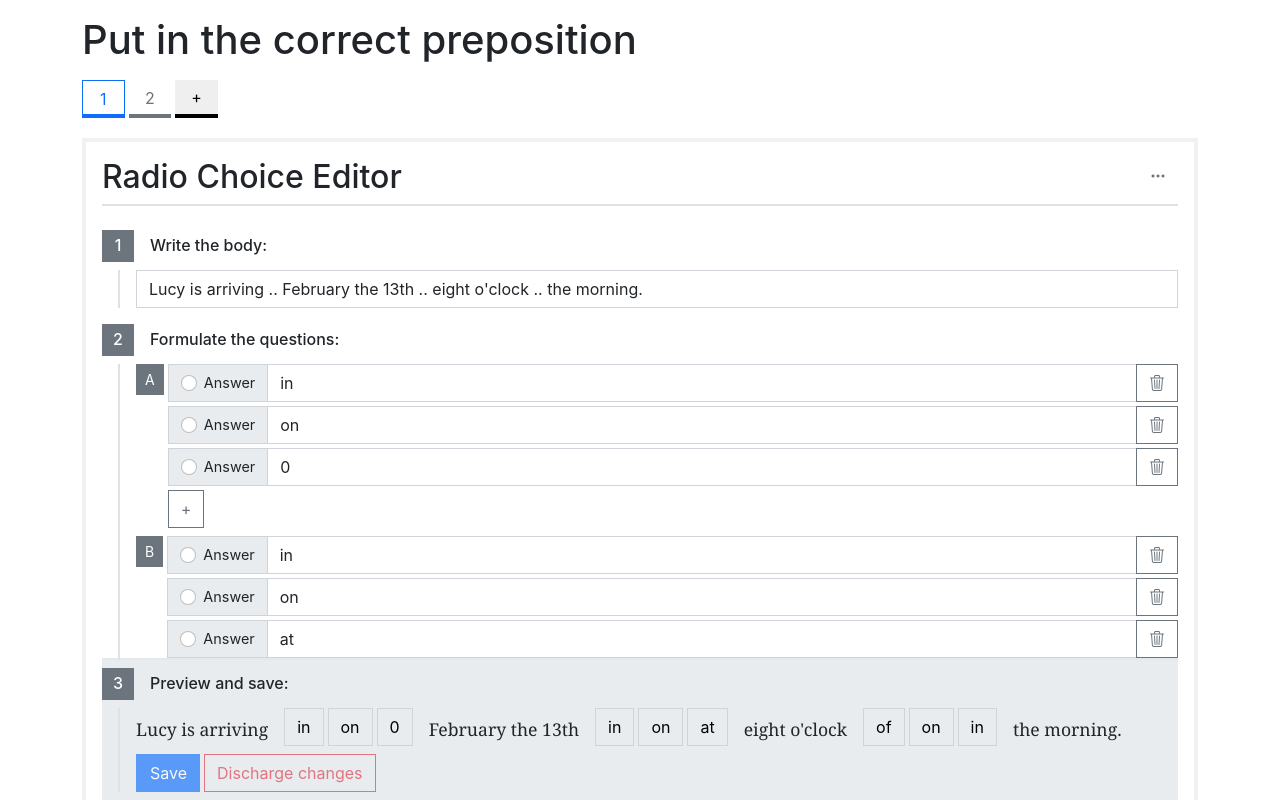
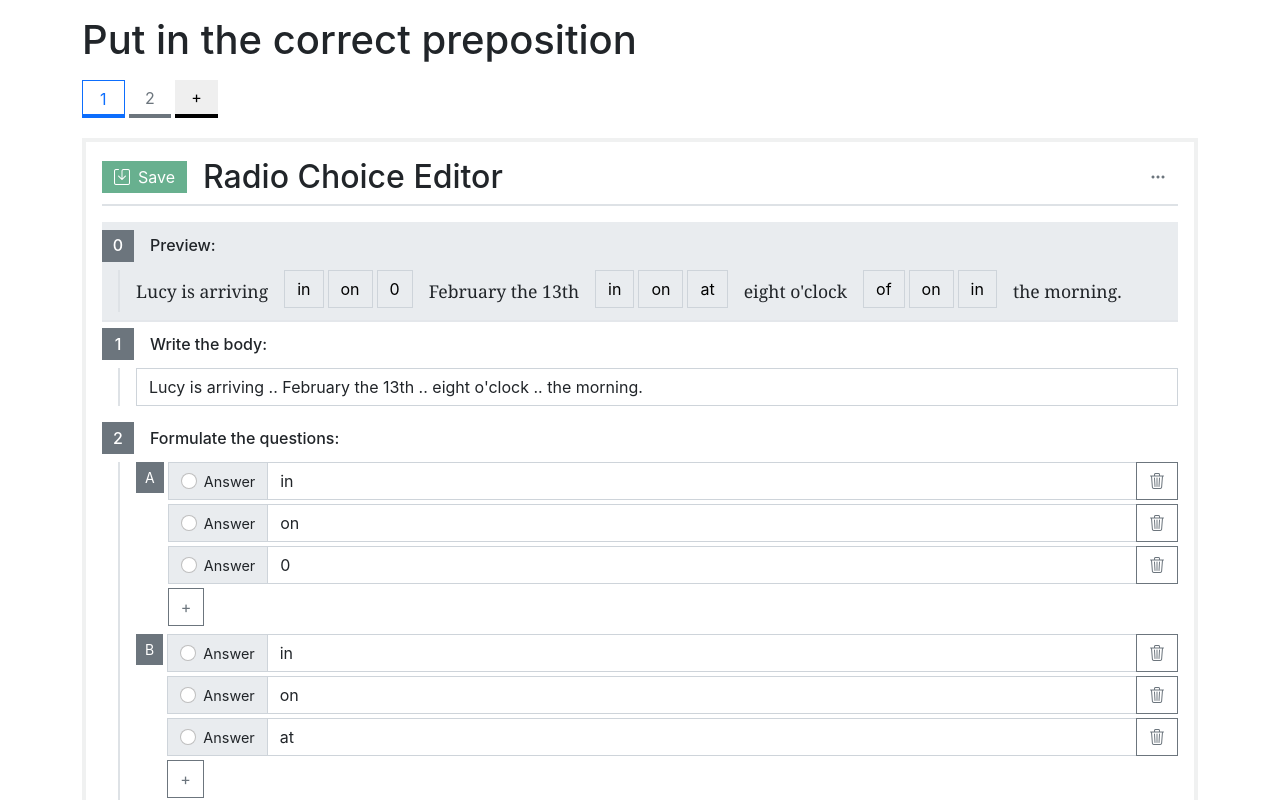
Before and after one commit to enrico-bottani/kisa-exercise, a React (Create React App) app: page / in a window 1280 px wide. Shown: the top 800 px of the page. Built offline with nearby package versions, Linux system fonts and the light colour scheme.

Commit message:
Save btn

```diff
--- a/src/components/exercise/editors/rc/exercise/sentence/RCSentenceEditor.module.css
+++ b/src/components/exercise/editors/rc/exercise/sentence/RCSentenceEditor.module.css
@@ -11,7 +11,6 @@
     padding-right: 0;
 }
 .EditorSubStepFirstInput{
-    border-left: 2px solid #6c757d;
     border-bottom-left-radius:0;
     border-top-left-radius:0;
 }
@@ -20,13 +19,10 @@
     flex-direction: row;
     align-items: center;
     justify-content: center;
-    width: 2rem;
-    height: 1.9rem;
-
-    border: solid;
-    border-color: #6c757d;
+    height: 2rem;
+    border-left-width: 0;
+    border: 0 solid #6c757d !important;
     border-width: 0 0 0 2px;
-    color: #6c757d;
     text-align: center;
 }
 .EditorButtonPrimaryBorderLeft{
--- a/src/components/exercise/editors/rc/exercise/sentence/RCSentenceEditor.tsx
+++ b/src/components/exercise/editors/rc/exercise/sentence/RCSentenceEditor.tsx
@@ -16,15 +16,14 @@ interface Props {
 
 
 
-function RCSentenceEditor({ stageRCSentenceEdits, rcSentenceDTO }: Props) {
+function RCSentenceEditor(props: Props) {
     let marginTop = 2;
 
-
     let onRCBodyEdit = function (body: string) {
-        let choices = RCSentenceDTOs.extractChoices(rcSentenceDTO);
+        let choices = RCSentenceDTOs.extractChoices(props.rcSentenceDTO);
         let sentenceDTO: RCSentenceDTO =
             new ThreeStepRCSentenceStatusBuilder()
-                .parseBody(rcSentenceDTO.id, body,
+                .parseBody(props.rcSentenceDTO.id, body,
                     (nOfAnswers) => {
                         if (nOfAnswers < choices.length) {
                             return choices.slice(0, nOfAnswers)
@@ -43,7 +42,7 @@ function RCSentenceEditor({ stageRCSentenceEdits, rcSentenceDTO }: Props) {
                         return answers;
                     })
                 .build();
-        stageRCSentenceEdits(rcSentenceDTO.id, sentenceDTO)
+        props.stageRCSentenceEdits(props.rcSentenceDTO.id, sentenceDTO)
     }
 
 
@@ -51,29 +50,29 @@ function RCSentenceEditor({ stageRCSentenceEdits, rcSentenceDTO }: Props) {
     return (
         <div className={styles.EditorFrame}>
             <div className="container px-0">
-                <div className='row gx-0 border-bottom border-2 mb-3'>
-                    <div className="col"><h2>Radio Choice Editor</h2></div>
+                <div className='row gx-0 border-bottom border-2 mb-3 pb-2 d-flex align-items-center'>
+                    <div className="col-auto">
+                        <button disabled={!(props.rcSentenceDTO.dirty === true)} className={"btn btn-success rounded-0 " + styles.EditorSubStepNumber} >
+                            <i className="bi bi-save"></i>
+                            <span className='ms-2'>Save</span>
+                        </button>
+                    </div>
+                    <div className="col ms-3"><h2 className='mb-0'>Radio Choice Editor</h2></div>
                     <div className="col-auto">
                         <div className="btn btn-outline-secondary rounded-0 border-0"><i className="bi bi-three-dots"></i></div>
                     </div>
                 </div>
             </div>
+            <EditorStep number={0} title="Preview:"
+                paddingTop={marginTop} paddingBottom={marginTop} positionSticky={true}>
+                <RCEditorPreviewWrapper rcSentenceDTO={props.rcSentenceDTO}></RCEditorPreviewWrapper>
+            </EditorStep>
             <EditorStep number={1} title="Write the body:" paddingTop={marginTop} paddingBottom={marginTop} >
-                <RCBodyEditor rcBodyEditable={onRCBodyEdit} rcSentenceDTO={rcSentenceDTO}></RCBodyEditor>
+                <RCBodyEditor rcBodyEditable={onRCBodyEdit} rcSentenceDTO={props.rcSentenceDTO}></RCBodyEditor>
             </EditorStep>
 
             <EditorStep number={2} title="Formulate the questions:" paddingTop={marginTop} paddingBottom={marginTop} >
-                <RCGapsEditor stageRCSentenceEdits={stageRCSentenceEdits} rcSentenceDTO={rcSentenceDTO}></RCGapsEditor>
-            </EditorStep>
-            <EditorStep number={3} title="Preview and save:"
-                paddingTop={marginTop} paddingBottom={marginTop} positionSticky={true}>
-                <>
-                    <RCEditorPreviewWrapper rcSentenceDTO={rcSentenceDTO}></RCEditorPreviewWrapper>
-                    <div className='mt-1'>
-                        <button className={'btn btn-primary rounded-0 col col-auto me-1 ' + styles.EditorButtonPrimaryBorderLeft} disabled>Save</button>
-                        <button disabled className='btn btn-outline-danger rounded-0 me-1 col col-auto'>Discharge changes</button>
-                    </div>
-                </>
+                <RCGapsEditor stageRCSentenceEdits={props.stageRCSentenceEdits} rcSentenceDTO={props.rcSentenceDTO}></RCGapsEditor>
             </EditorStep>
         </div >)
 }
--- a/src/components/exercise/editors/utils/EditorStep.module.css
+++ b/src/components/exercise/editors/utils/EditorStep.module.css
@@ -4,10 +4,10 @@
 
 .StickyPreview{
     position: sticky;
-    bottom: 0;
+    top: 0;
     background-color: #e9ecef;
-    z-index: 2;
-    box-shadow: 0px -2px 0px 0px rgba(222,226,230,0.8);
+    z-index: 4;
+    box-shadow: 0px 2px 0px 0px rgba(222,226,230,0.8);
 }
 
 .BorderSeparator{
--- a/src/dtos/DTOs.ts
+++ b/src/dtos/DTOs.ts
@@ -4,11 +4,14 @@ export interface RCExerciseDTO {
     selected: number;
     sentences: RCSentenceDTO[];
 }
+
+
 export interface RCSentenceDTO {
     id: number;
     assignables: AssignableDTO[];
     answerMap: AnswerIndexer[];
     answerSheet: (AnswerSheetItemDTO | null)[];
+    dirty?: boolean;
 }
 // ASSIGNABLES
 export interface AssignableDTO {
```
Also changed, not shown: 1 other file (tests, documents, lock files or other folders).
